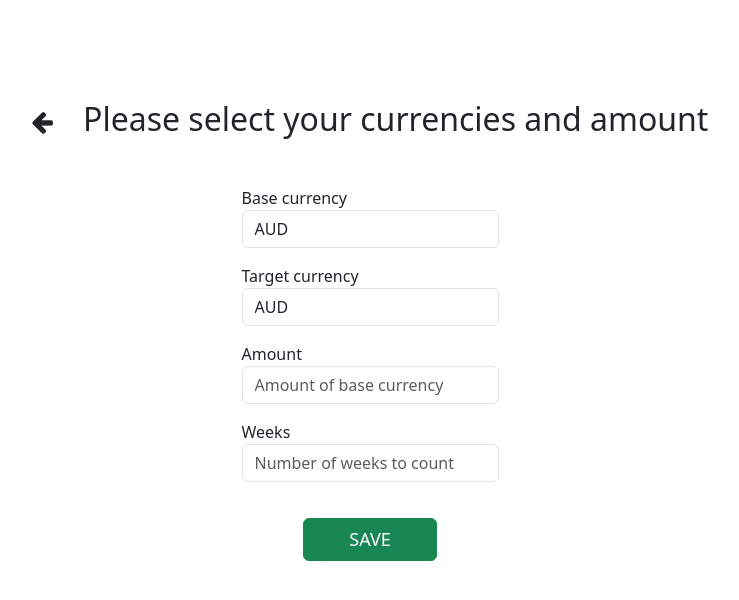
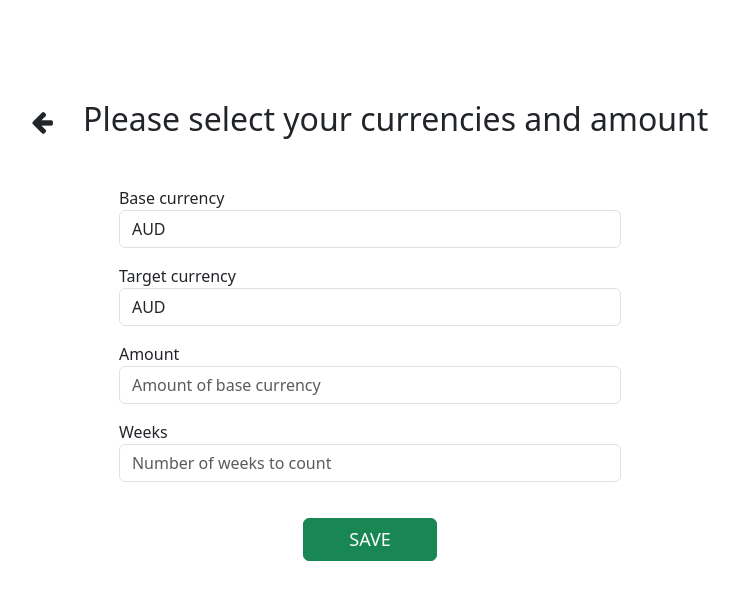
Before and after one commit to aerygin/arcanebet-ruby, a Rails app: page /rates/new in a window 1280 px wide. Shown: the top 600 px of the page, without its empty margins (270-1009 px from the left). Run offline with Rails 7, Linux system fonts and the light colour scheme; style sheets or scripts are compiled from the project's sources; some libraries are stand-ins or nearby versions.

Commit message:
changed style for edit/create pair form

```diff
--- a/app/assets/stylesheets/application.scss
+++ b/app/assets/stylesheets/application.scss
@@ -24,6 +24,7 @@ a:hover {
 
 .form-wrapper {
   margin-top: 40px;
+  width: 45%;
 }
 
 .icon {
```
